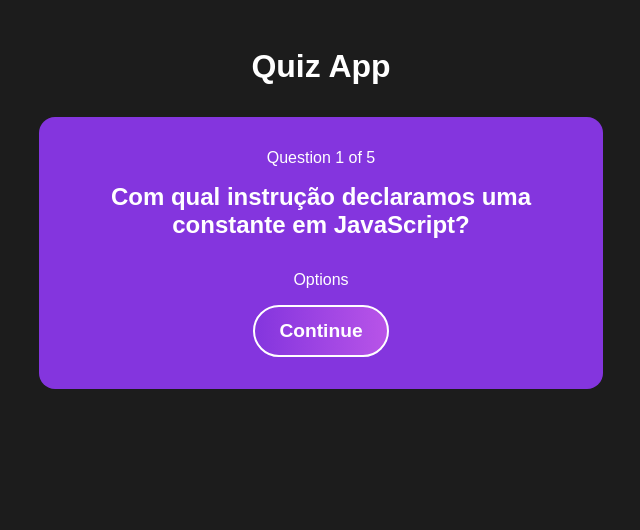
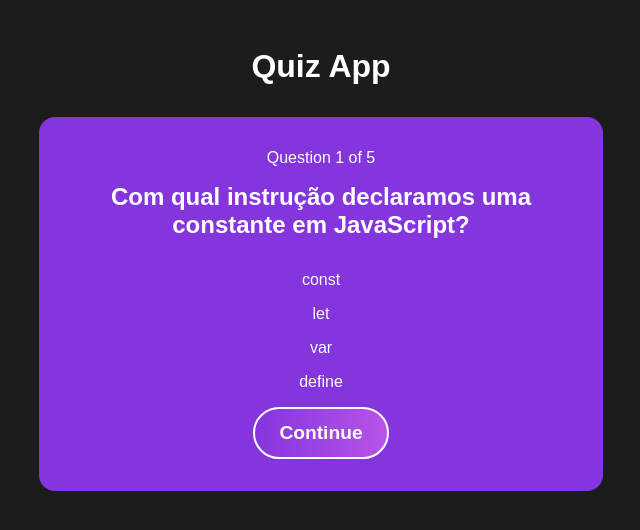
Before and after one commit to Jean-LucasLS/Quiz-Website-Project, a React app: page / in a window 1280 px wide. Both pictures are taken after a click on the button "Play". Shown: the top 530 px of the page, without its empty margins (319-959 px from the left). Built offline with nearby package versions, Linux system fonts and the light colour scheme; the HTML template or start-up script is replaced by a standard one.

Commit message:
show question options

```diff
--- /dev/null
+++ b/src/components/Option.jsx
@@ -0,0 +1,16 @@
+import { useContext } from "react";
+import { QuizContext } from "../context/quiz";
+
+import './Option.css';
+
+const Option = ({option}) => {
+  const [quizState, dispatch] = useContext(QuizContext);
+
+  return (
+    <div>
+      <p>{option}</p>
+    </div>
+  );
+};
+
+export default Option;
--- a/src/components/Question.jsx
+++ b/src/components/Question.jsx
@@ -1,5 +1,7 @@
 import { useContext } from 'react'
 import { QuizContext } from '../context/quiz'
+
+import Option from './Option';
 
 import './Question.css'
 
@@ -12,7 +14,9 @@
       <p>Question {quizState.currentQuestion + 1} of {quizState.questions.length}</p>
       <h2>{currentQuestion.question}</h2>
       <div id='options-container'>
-        <p>Options</p>
+        {currentQuestion.options.map((option) => (
+          <Option option={option} />
+        ))}
       </div>
       <button onClick={() => dispatch({ type: "CHANGE_QUESTION" })}>Continue</button>
     </div>
```
Also changed, not shown: src/components/Option.css (added).
